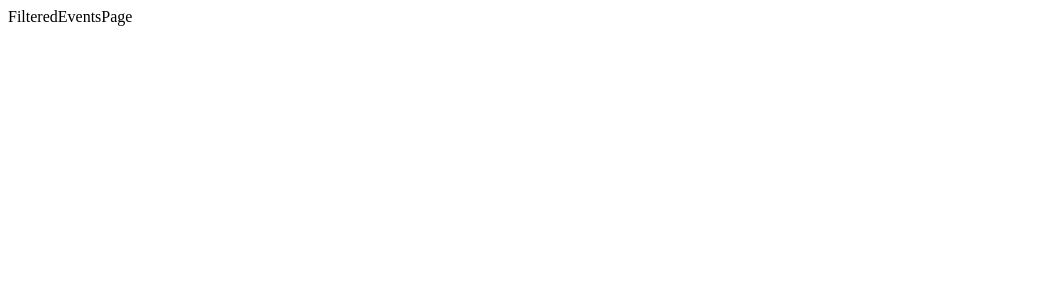
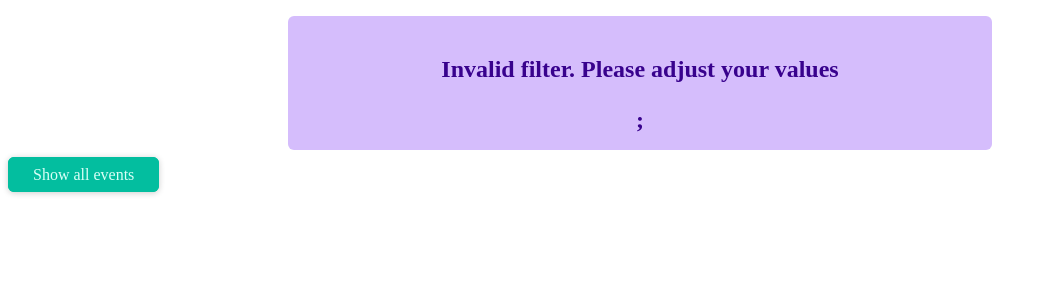
Before and after one commit to Mosiva/nextjsSecondP, a Next.js app: page /events/e2 in a window 1280 px wide. Shown: the top 300 px of the page, without its empty margins (0-1049 px from the left). Built offline with nearby package versions, Linux system fonts and the light colour scheme.

Commit message:
add result title error alert and style

```diff
--- /dev/null
+++ b/components/events/results-title.js
@@ -0,0 +1,19 @@
+import Button from '../ui/button';
+import classes from './results-title.module.css';
+
+function ResultsTitle({date}) {
+
+  const humanReadableDate = new Date(date).toLocaleDateString('en-US', {
+    month: 'long',
+    year: 'numeric',
+  });
+
+  return (
+    <section className={classes.title}>
+      <h1>Events in {humanReadableDate}</h1>
+      <Button link='/events'>Show all events</Button>
+    </section>
+  );
+}
+
+export default ResultsTitle;
--- /dev/null
+++ b/components/events/results-title.module.css
@@ -0,0 +1,6 @@
+.title {
+  margin: 2rem auto;
+  width: 90%;
+  max-width: 40rem;
+  text-align: center;
+}
--- /dev/null
+++ b/components/ui/error-alert.js
@@ -0,0 +1,7 @@
+import classes from './error-alert.module.css';
+
+function ErrorAlert(props) {
+  return <div className={classes.alert}>{props.children}</div>;
+}
+
+export default ErrorAlert;
--- /dev/null
+++ b/components/ui/error-alert.module.css
@@ -0,0 +1,12 @@
+.alert {
+  margin: 1rem auto;
+  padding: 1rem 2rem;
+  width: 90%;
+  max-width: 40rem;
+  background-color: #d5bdfc;
+  color: #38028d;
+  font-weight: bold;
+  font-size: 1.5rem;
+  text-align: center;
+  border-radius: 6px;
+}
--- a/pages/events/[...slug].js
+++ b/pages/events/[...slug].js
@@ -1,5 +1,66 @@
+import { useRouter } from "next/router";
 import React from "react";
+import { getFilteredEvents } from "../../dummy-data";
+import EventList from "../../components/events/event-list";
+import ResultsTitle from "../../components/events/results-title";
+import Button from "../../components/ui/button";
+import ErrorAlert from "../../components/ui/error-alert";
 
 export default function FilteredEventsPage() {
-  return <div>FilteredEventsPage</div>;
+  const router = useRouter();
+  const filterData = router.query.slug;
+  if (!filterData) {
+    return <p className="center">Loading...</p>;
+  }
+  const filteredYear = filterData[0];
+  const filteredMonth = filterData[1];
+
+  const numYear = +filteredYear;
+  const numMonth = +filteredMonth;
+
+  if (
+    isNaN(numMonth) ||
+    isNaN(numYear) ||
+    numMonth < 1 ||
+    numMonth > 12 ||
+    numYear > 2030 ||
+    numYear < 2021
+  ) {
+    return (
+      <>
+        <ErrorAlert>
+          <p>Invalid filter. Please adjust your values</p>;
+        </ErrorAlert>
+        <div className="center">
+          <Button link="/events">Show all events</Button>
+        </div>
+      </>
+    );
+  }
+
+  const filteredEvents = getFilteredEvents({
+    year: numYear,
+    month: numMonth,
+  });
+  if (!filteredEvents || filteredEvents.length === 0) {
+    return (
+      <>
+        <ErrorAlert>
+          <p>No events found for the choosen filter!</p>
+        </ErrorAlert>
+        <div className="center">
+          <Button link="/events">Show all events</Button>
+        </div>
+      </>
+    );
+  }
+
+  const date = new Date(numYear, numMonth - 1);
+
+  return (
+    <>
+      <ResultsTitle date={date} />
+      <EventList items={filteredEvents} />
+    </>
+  );
 }
```
Also changed, not shown: pages/events/[eventId].js (+6 -1 lines).
